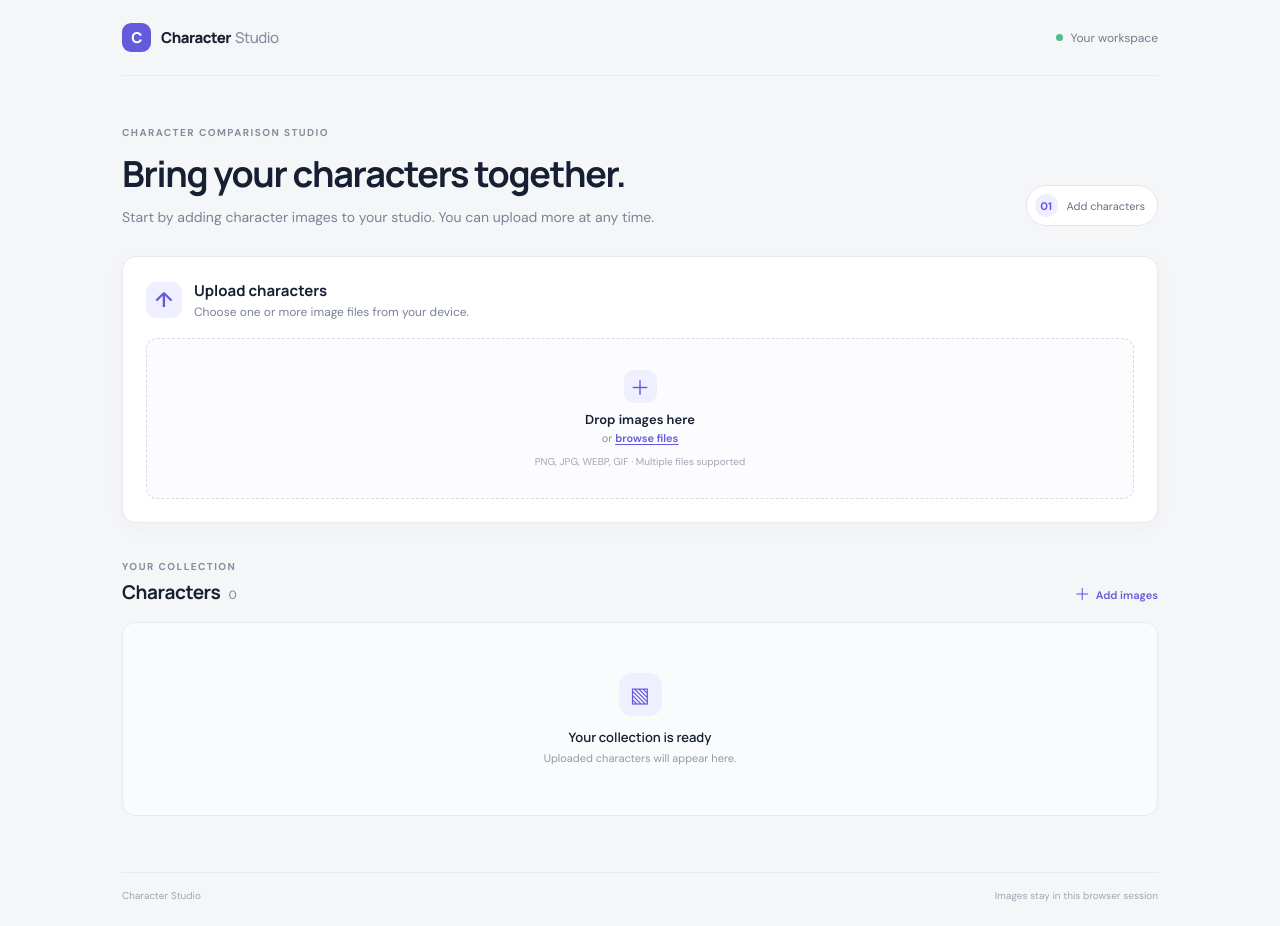
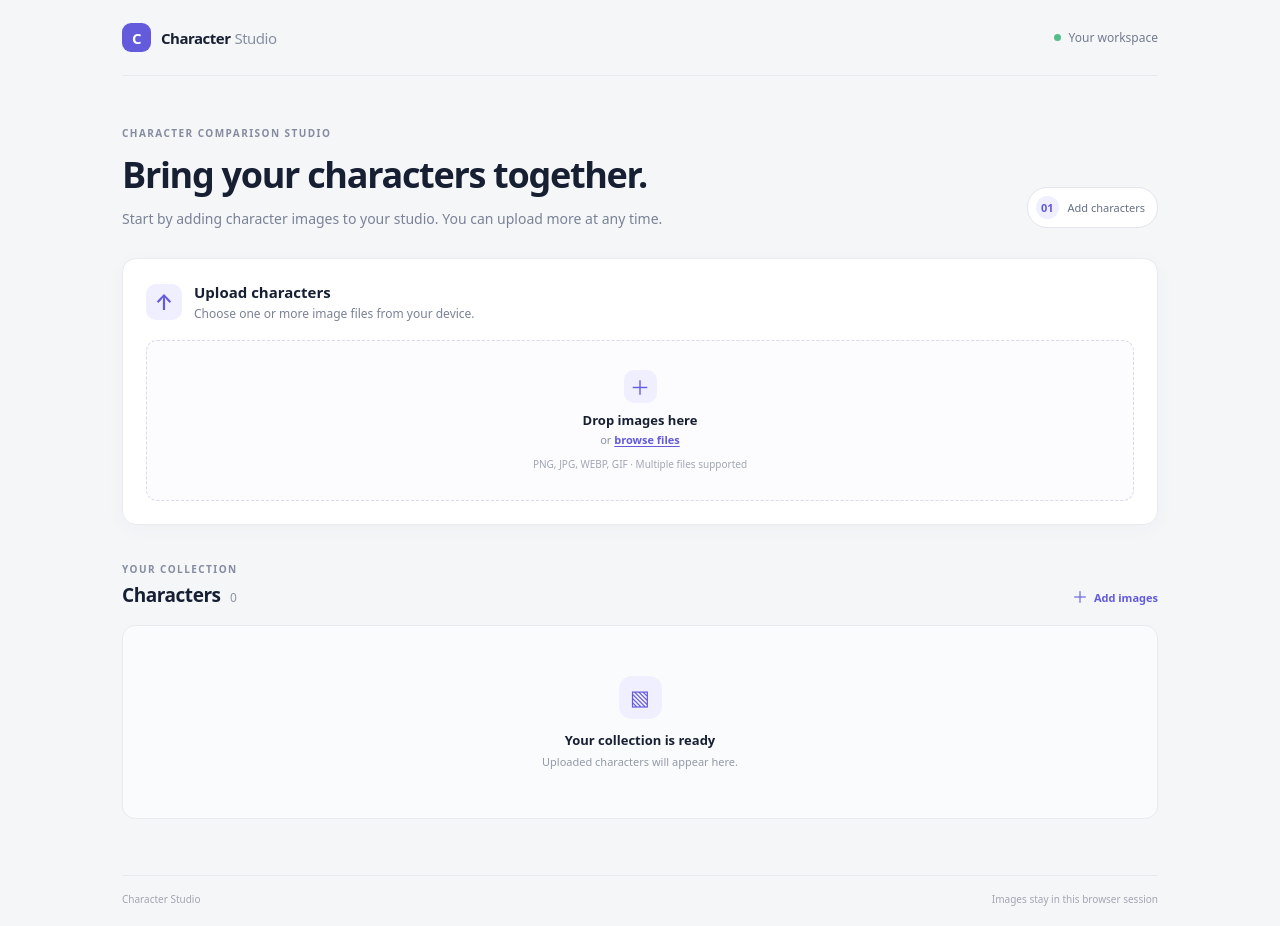
Before and after one commit to aneeshsinha82-design/CHARACTER-COMPARISON, a website with bundled scripts: page index.html in a window 1280 px wide. Built offline with nearby package versions, Linux system fonts and the light colour scheme.

Commit message:
Use local system fonts

```diff
--- a/src/style.css
+++ b/src/style.css
@@ -1,7 +1,5 @@
-@import url('https://fonts.googleapis.com/css2?family=DM+Sans:wght@400;500;600;700&family=Manrope:wght@400;500;600;700;800&display=swap');
-
 :root {
-  font-family: 'DM Sans', sans-serif;
+  font-family: system-ui, -apple-system, BlinkMacSystemFont, 'Segoe UI', sans-serif;
   color: #172033;
   background: #f5f6f8;
   font-synthesis: none;
@@ -17,7 +15,7 @@ body { margin: 0; min-width: 320px; }
 button, label { font: inherit; }
 .studio-shell { max-width: 1120px; margin: 0 auto; padding: 0 42px; }
 .topbar { height: 76px; display: flex; align-items: center; justify-content: space-between; border-bottom: 1px solid var(--line); }
-.brand { display: inline-flex; align-items: center; gap: 10px; color: #172033; text-decoration: none; font: 800 15px 'Manrope', sans-serif; letter-spacing: -.5px; }
+.brand { display: inline-flex; align-items: center; gap: 10px; color: #172033; text-decoration: none; font: 800 15px system-ui, sans-serif; letter-spacing: -.5px; }
 .brand-mark { width: 29px; height: 29px; display: grid; place-items: center; color: white; background: var(--accent); border-radius: 9px; font-size: 15px; }
 .brand-light { color: #8590a2; font-weight: 500; margin-left: 4px; }
 .topbar-note { color: #727b8d; font-size: 12px; display: flex; align-items: center; gap: 8px; }
@@ -25,14 +23,14 @@ button, label { font: inherit; }
 .page-intro { display: flex; justify-content: space-between; align-items: end; padding: 50px 0 30px; }
 .eyebrow { color: #858ca0; font-size: 10px; font-weight: 700; letter-spacing: 1.45px; margin: 0 0 10px; }
 h1, h2, h3, p { margin-top: 0; }
-h1 { font: 700 clamp(27px, 4vw, 36px) 'Manrope', sans-serif; letter-spacing: -1.3px; margin-bottom: 10px; }
+h1 { font: 700 clamp(27px, 4vw, 36px) system-ui, sans-serif; letter-spacing: -1.3px; margin-bottom: 10px; }
 .intro-copy { color: var(--muted); font-size: 14px; margin-bottom: 0; }
 .step-pill { border: 1px solid #e4e5ed; background: white; border-radius: 20px; color: #667084; padding: 8px 12px 8px 8px; font-size: 11px; white-space: nowrap; }
 .step-pill span { background: #efefff; color: var(--accent); border-radius: 50%; display: inline-grid; place-items: center; width: 23px; height: 23px; font-weight: 700; margin-right: 6px; }
 .upload-panel { background: white; border: 1px solid var(--line); border-radius: 14px; padding: 23px; box-shadow: 0 5px 20px #25335608; }
 .panel-heading { display: flex; align-items: center; gap: 12px; margin-bottom: 18px; }
 .upload-icon { width: 36px; height: 36px; display: grid; place-items: center; border-radius: 10px; background: #f0efff; color: var(--accent); font-size: 21px; font-weight: 600; }
-.panel-heading h2 { font: 700 15px 'Manrope', sans-serif; margin: 0 0 3px; }
+.panel-heading h2 { font: 700 15px system-ui, sans-serif; margin: 0 0 3px; }
 .panel-heading p { font-size: 12px; color: var(--muted); margin: 0; }
 .drop-zone { min-height: 161px; border: 1.5px dashed #d8dbea; border-radius: 11px; background: #fcfcfe; display: flex; flex-direction: column; align-items: center; justify-content: center; cursor: pointer; transition: background .18s, border-color .18s; }
 .drop-zone:hover, .drop-zone.is-dragging, .drop-zone:focus-visible { border-color: var(--accent); background: #f7f6ff; outline: none; }
@@ -47,13 +45,13 @@ h1 { font: 700 clamp(27px, 4vw, 36px) 'Manrope', sans-serif; letter-spacing: -1.
 .gallery-section { padding: 37px 0 56px; }
 .gallery-heading { display: flex; align-items: end; justify-content: space-between; margin-bottom: 17px; }
 .gallery-heading .eyebrow { margin-bottom: 6px; }
-.gallery-heading h2 { font: 700 19px 'Manrope', sans-serif; letter-spacing: -.45px; margin: 0; }
-.count { color: #8c94a5; font: 500 12px 'DM Sans', sans-serif; margin-left: 5px; }
+.gallery-heading h2 { font: 700 19px system-ui, sans-serif; letter-spacing: -.45px; margin: 0; }
+.count { color: #8c94a5; font: 500 12px system-ui, sans-serif; margin-left: 5px; }
 .add-more { color: var(--accent); font-size: 11px; font-weight: 600; cursor: pointer; }
 .add-more span { font-size: 16px; vertical-align: -1px; margin-right: 3px; }
 .empty-state { min-height: 194px; border: 1px solid var(--line); border-radius: 13px; background: #fafbfc; display: flex; flex-direction: column; align-items: center; justify-content: center; }
 .empty-illustration { width: 43px; height: 43px; display: grid; place-items: center; background: #f0efff; border-radius: 13px; color: var(--accent); font-size: 21px; margin-bottom: 12px; }
-.empty-state h3 { font: 600 13px 'Manrope', sans-serif; margin: 0 0 5px; }
+.empty-state h3 { font: 600 13px system-ui, sans-serif; margin: 0 0 5px; }
 .empty-state p { color: #9299a8; font-size: 11px; margin: 0; }
 .character-grid { display: grid; grid-template-columns: repeat(auto-fill, minmax(168px, 1fr)); gap: 15px; }
 .character-card { overflow: hidden; background: white; border: 1px solid var(--line); border-radius: 12px; box-shadow: 0 3px 12px #25335608; }
@@ -62,7 +60,7 @@ h1 { font: 700 clamp(27px, 4vw, 36px) 'Manrope', sans-serif; letter-spacing: -1.
 .remove-character { position: absolute; right: 9px; top: 9px; width: 26px; height: 26px; border: 0; border-radius: 8px; background: #ffffffed; color: #596174; font-size: 19px; cursor: pointer; box-shadow: 0 2px 8px #15213c20; opacity: 0; transition: opacity .16s; }
 .character-card:hover .remove-character, .remove-character:focus-visible { opacity: 1; }
 .character-info { padding: 11px 12px 12px; }
-.character-info h3 { font: 600 12px 'Manrope', sans-serif; overflow: hidden; text-overflow: ellipsis; white-space: nowrap; margin: 0 0 4px; }
+.character-info h3 { font: 600 12px system-ui, sans-serif; overflow: hidden; text-overflow: ellipsis; white-space: nowrap; margin: 0 0 4px; }
 .character-info p { color: #969dad; font-size: 10px; overflow: hidden; text-overflow: ellipsis; white-space: nowrap; margin: 0; }
 .footer { border-top: 1px solid var(--line); display: flex; justify-content: space-between; padding: 16px 0 20px; color: #a0a6b2; font-size: 10px; }
 @media (max-width: 640px) {
```
